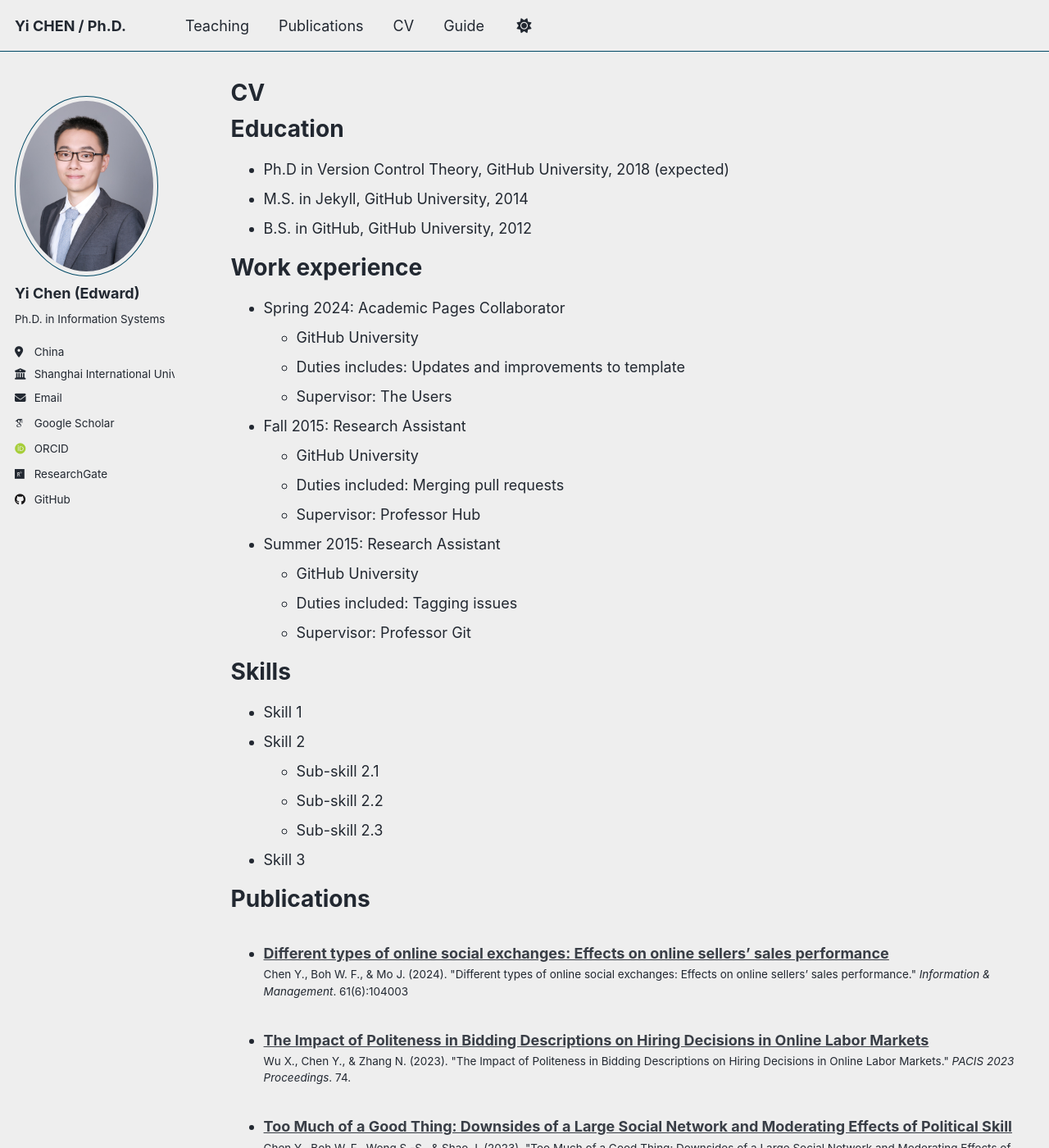
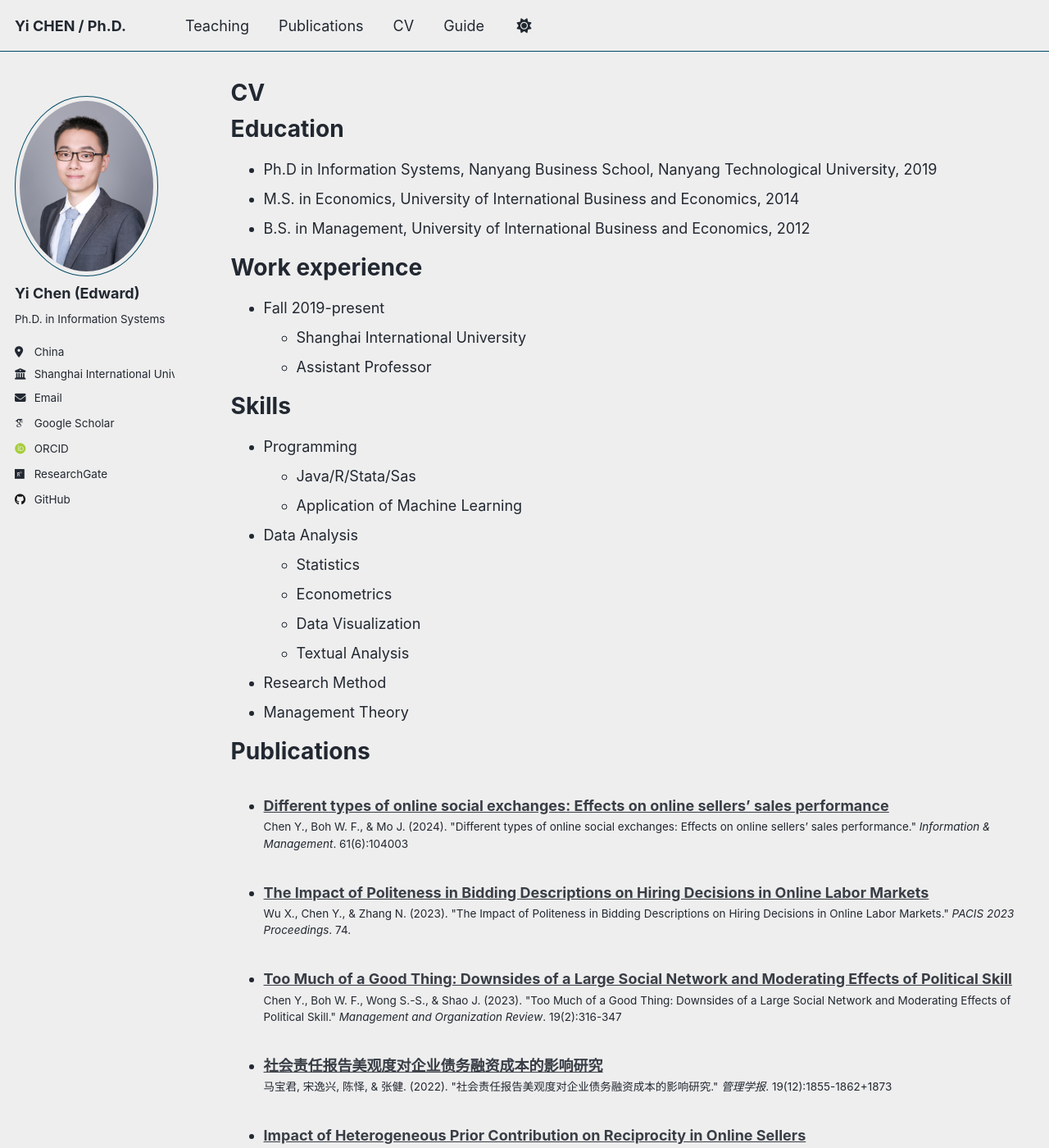
Before and after one commit to chenyi-edward/chenyi-edward.github.io, a Jekyll site: the page built from _pages/cv.md, in a window 1280 px wide and 1400 px high. Shown: the whole window at 82% size. Built offline with Jekyll 4.4.1, drawn with Linux system fonts in a browser that asks for light colours; some web fonts are replaced; a script that is not in the unit is left out; some of the changed text lies outside the part shown.

Commit message:
Update cv.md

```diff
--- a/_pages/cv.md
+++ b/_pages/cv.md
@@ -11,35 +11,28 @@ redirect_from:
 
 Education
 ======
-* Ph.D in Version Control Theory, GitHub University, 2018 (expected)
-* M.S. in Jekyll, GitHub University, 2014
-* B.S. in GitHub, GitHub University, 2012
+* Ph.D in Information Systems, Nanyang Business School, Nanyang Technological University, 2019
+* M.S. in Economics, University of International Business and Economics, 2014
+* B.S. in Management, University of International Business and Economics, 2012
 
 Work experience
 ======
-* Spring 2024: Academic Pages Collaborator
-  * GitHub University
-  * Duties includes: Updates and improvements to template
-  * Supervisor: The Users
-
-* Fall 2015: Research Assistant
-  * GitHub University
-  * Duties included: Merging pull requests
-  * Supervisor: Professor Hub
-
-* Summer 2015: Research Assistant
-  * GitHub University
-  * Duties included: Tagging issues
-  * Supervisor: Professor Git
+* Fall 2019-present
+  * Shanghai International University
+  * Assistant Professor
 
 Skills
 ======
-* Skill 1
-* Skill 2
-  * Sub-skill 2.1
-  * Sub-skill 2.2
-  * Sub-skill 2.3
-* Skill 3
+* Programming
+  * Java/R/Stata/Sas
+  * Application of Machine Learning
+* Data Analysis
+  * Statistics
+  * Econometrics
+  * Data Visualization
+  * Textual Analysis
+* Research Method
+* Management Theory
 
 Publications
 ======
@@ -47,11 +40,11 @@ Publications
     {% include archive-single-cv.html %}
   {% endfor %}</ul>
 
-Talks
-======
-  <ul>{% for post in site.talks reversed %}
-    {% include archive-single-talk-cv.html  %}
-  {% endfor %}</ul>
+#Talks
+#======
+#  <ul>{% for post in site.talks reversed %}
+#    {% include archive-single-talk-cv.html  %}
+#  {% endfor %}</ul>
 
 Teaching
 ======
@@ -59,6 +52,6 @@ Teaching
     {% include archive-single-cv.html %}
   {% endfor %}</ul>
 
-Service and leadership
+Service
 ======
-* Currently signed in to 43 different slack teams
+* Served as an anonymous reviewer for multiple top-tier journals (e.g., MISQ, MS, JMS, & I&M) and conferences.
```
